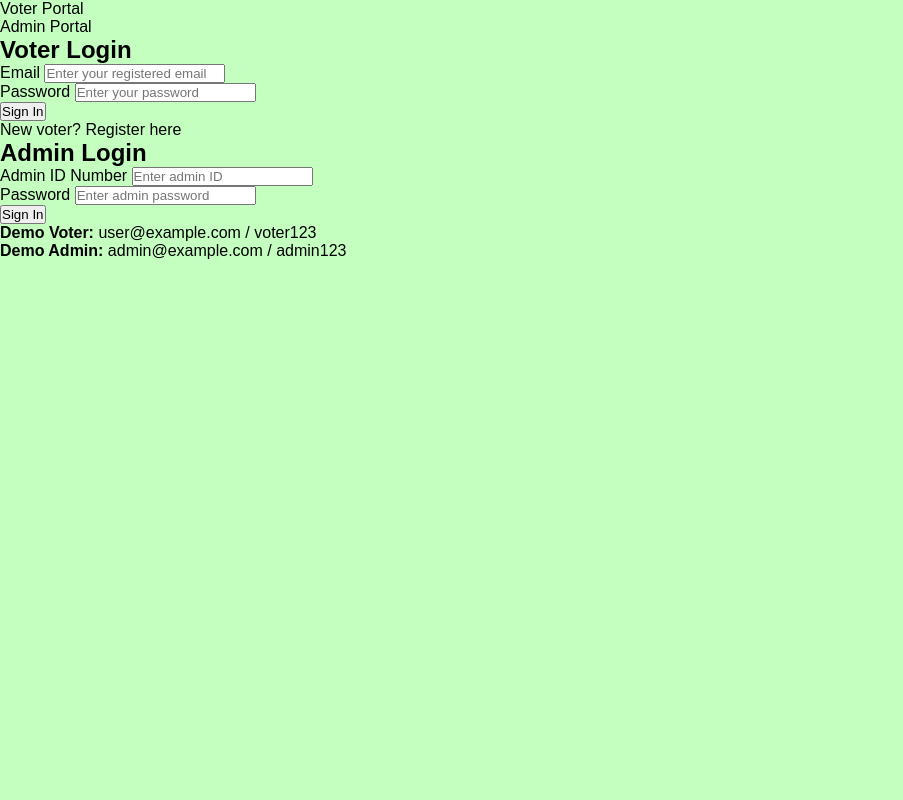
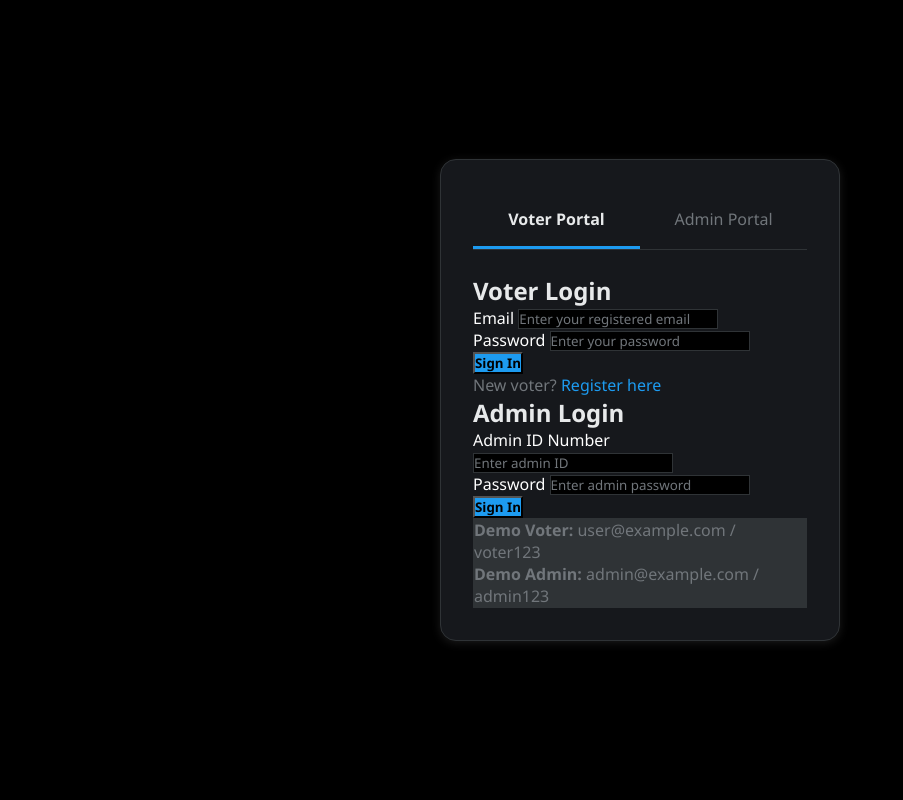
Before and after one commit to daviesqunyu/VOTING, a PHP site: page /login.html in a window 1280 px wide. Shown: the whole page, without its empty margins (0-903 px from the left). Run offline with PHP 8.4, Linux system fonts and the light colour scheme.

Commit message:
Update style.css
Signed-off-by: Daviskunyu <124179581+daviesqunyu@users.noreply.github.com>

```diff
--- a/css/style.css
+++ b/css/style.css
@@ -293,3 +293,103 @@ margin-left:auto ;
 .card:hover {
     transform: translateY(-5px);
 }
+
+* {
+            margin: 0;
+            padding: 0;
+            box-sizing: border-box;
+            font-family: 'Segoe UI', Tahoma, Geneva, Verdana, sans-serif;
+        }
+
+        body {
+            background: #000000;
+            min-height: 100vh;
+            display: flex;
+            justify-content: center;
+            align-items: center;
+            color: #ffffff;
+        }
+
+        .container {
+            background: #16181C;
+            padding: 2rem;
+            border-radius: 16px;
+            box-shadow: 0 2px 10px rgba(255,255,255,0.1);
+            width: 100%;
+            max-width: 400px;
+            border: 1px solid #2F3336;
+        }
+
+        .tabs {
+            display: flex;
+            margin-bottom: 1.5rem;
+            border-bottom: 1px solid #2F3336;
+        }
+
+        .tab {
+            flex: 1;
+            padding: 1rem;
+            text-align: center;
+            cursor: pointer;
+            border-bottom: 3px solid transparent;
+            transition: all 0.3s ease;
+            color: #71767B;
+        }
+
+        .tab.active {
+            border-color: #1D9BF0;
+            font-weight: bold;
+            color: #E7E9EA;
+        }
+
+        h2 {
+            color: #E7E9EA;
+        }
+
+        input {
+            background: #000000;
+            border: 1px solid #2F3336;
+            color: #E7E9EA;
+        }
+
+        input:focus {
+            outline: 2px solid #1D9BF0;
+            border-color: transparent;
+        }
+
+        button {
+            background: #1D9BF0;
+            font-weight: bold;
+        }
+
+        button:hover {
+            background: #1A8CD8;
+        }
+
+        .toggle-form {
+            color: #71767B;
+        }
+
+        .toggle-form span {
+            color: #1D9BF0;
+        }
+
+        .admin-login {
+            border-top: 1px solid #2F3336;
+        }
+
+        .error-message {
+            color: #F4212E;
+        }
+
+        .demo-credentials {
+            background: #2F3336;
+            border: 1px solid #2F3336;
+            color: #71767B;
+        }
+
+        /* Add this new style for better input placeholder visibility */
+        ::placeholder {
+            color: #71767B;
+            opacity: 1;
+        }
```
